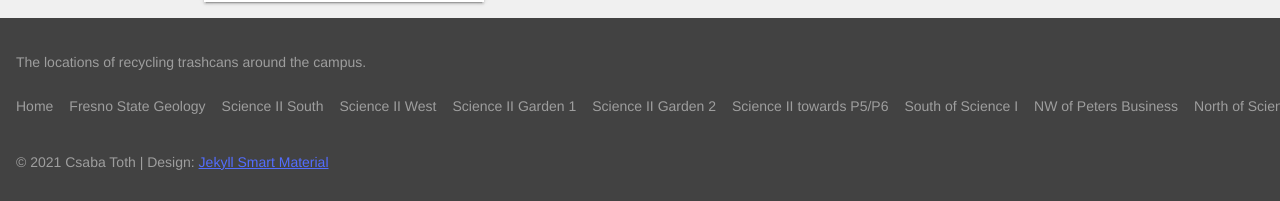
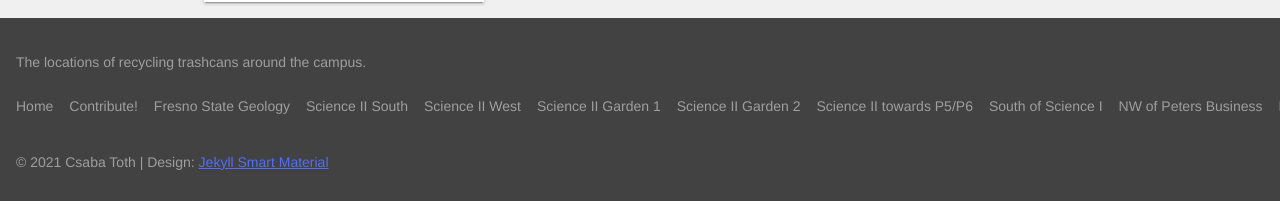
Before and after one commit to carolinebarra/RecyclingTrashCans.github.io, a Jekyll site: the page built from index.html, in a window 1280 px wide. Shown: the part 2124-2325 px from the top of the page. Built offline with Jekyll 4.4.1, drawn with Linux system fonts in a browser that asks for light colours.

Commit message:
Fixes #4 - adding source repo link

```diff
--- a/_config.yml
+++ b/_config.yml
@@ -8,6 +8,7 @@ copyright: '&copy; 2021 Csaba Toth'
 
 # Links
 fresnostategeology: "https://www.fresnostate.edu/csm/ees/"
+source_repo: "https://github.com/RecyclingTrashCans/RecyclingTrashCans.github.io/"
 
 # Build settings
 markdown: kramdown
--- a/_includes/footer.html
+++ b/_includes/footer.html
@@ -6,6 +6,9 @@
         <ul class="mdl-mini-footer__link-list">
             <li>
                 <a href="{{ site.baseurl }}/">Home</a>
+            </li>
+            <li>
+              <a href="{{ site.source_repo }}">Contribute!</a>
             </li>
             <li>
               <a href="{{ site.fresnostategeology }}">Fresno State Geology</a>
--- a/_includes/menu-left.html
+++ b/_includes/menu-left.html
@@ -2,6 +2,7 @@
     <span class="mdl-layout-title">Google Trip</span>
     <nav class="mdl-navigation">
         <a class="mdl-navigation__link" href="{{ site.baseurl }}/">Home</a>
+        <a class="mdl-navigation__link" href="{{ site.source_repo }}">Contribute!</a>
         <a class="mdl-navigation__link" href="{{ site.fresnostategeology }}">Fresno State Geology</a>
         {% for post in site.posts reversed %}
         {% if post.title %}
```
